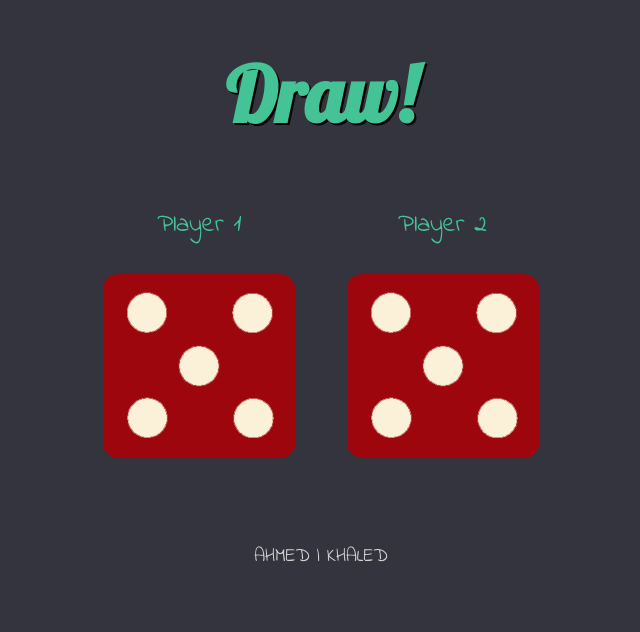
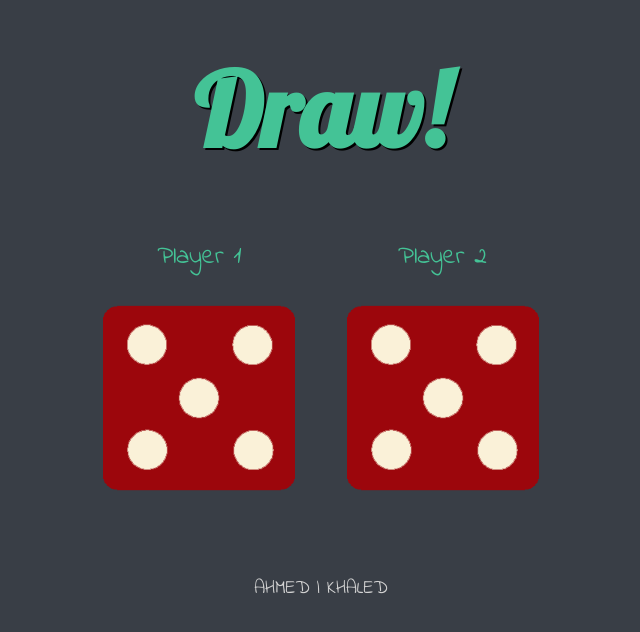
Before and after one commit to Ahmed-Khaled24/The-Dice-Game, a plain HTML site: page index.html in a window 1280 px wide. Shown: the whole page, without its empty margins (319-959 px from the left). Drawn offline with Linux system fonts and the light colour scheme.

Commit message:
fix: change h1 size and body background

```diff
--- a/style.css
+++ b/style.css
@@ -1,8 +1,8 @@
 /* text color #44C396 */
-/* background color #33343D */
+/* background color #393E46 */
 
 body{
-    background-color: #33343D;
+    background-color: #393E46;
     display: flex;
     flex-direction: column;
     align-items: center;
@@ -28,7 +28,7 @@ img{
 
 #header-text{
     font-family: 'Lobster', cursive;
-    font-size: 6vw;
+    font-size: 8vw;
     margin: 3vw;
     text-shadow: 2px 2px black;
 
```
